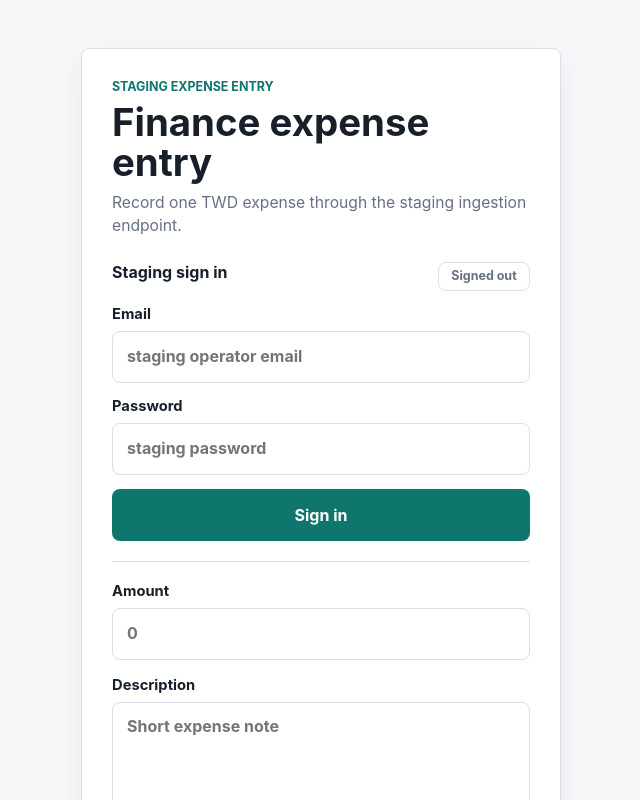
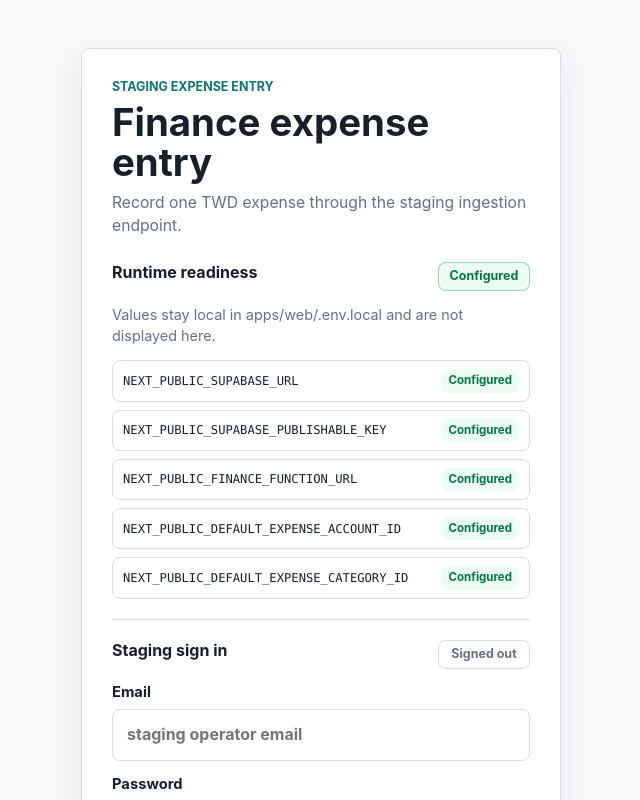
Before and after one commit to fp52rrrvgh-cmyk/detabase, a Next.js app in the folder apps/web/: page / in a window 1280 px wide. Shown: the top 800 px of the page, without its empty margins (319-959 px from the left). Built offline with nearby package versions, Linux system fonts and the light colour scheme; no server answers.

Commit message:
Implement WebApp runtime readiness guidance (#157)

```diff
--- a/apps/web/app/globals.css
+++ b/apps/web/app/globals.css
@@ -87,7 +87,8 @@ h1 {
   line-height: 1.5;
 }
 
-.auth-section {
+.auth-section,
+.runtime-section {
   display: grid;
   gap: 14px;
   margin-bottom: 20px;
@@ -126,6 +127,67 @@ h1 {
   border-color: rgba(6, 118, 71, 0.32);
   background: var(--success-bg);
   color: var(--success);
+}
+
+.session-warning {
+  border-color: rgba(138, 75, 0, 0.3);
+  background: var(--warning-bg);
+  color: var(--warning);
+}
+
+.runtime-note {
+  margin: 0;
+  color: var(--muted);
+  font-size: 0.9rem;
+  line-height: 1.45;
+}
+
+.runtime-list {
+  display: grid;
+  gap: 8px;
+  margin: 0;
+  padding: 0;
+  list-style: none;
+}
+
+.runtime-list li {
+  display: flex;
+  align-items: center;
+  justify-content: space-between;
+  gap: 10px;
+  min-height: 38px;
+  padding: 8px 10px;
+  border: 1px solid var(--line);
+  border-radius: 8px;
+}
+
+.runtime-list code {
+  color: var(--text);
+  font-family:
+    "SFMono-Regular", Consolas, "Liberation Mono", Menlo, monospace;
+  font-size: 0.76rem;
+  overflow-wrap: anywhere;
+}
+
+.runtime-state {
+  flex: 0 0 auto;
+  min-width: 76px;
+  padding: 5px 7px;
+  border-radius: 8px;
+  font-size: 0.72rem;
+  font-weight: 750;
+  line-height: 1.15;
+  text-align: center;
+}
+
+.runtime-ready {
+  background: var(--success-bg);
+  color: var(--success);
+}
+
+.runtime-missing {
+  background: var(--warning-bg);
+  color: var(--warning);
 }
 
 .auth-form {
--- a/apps/web/app/page.tsx
+++ b/apps/web/app/page.tsx
@@ -28,6 +28,22 @@ type RuntimeConfig = {
   categoryId: string;
 };
 
+type RuntimeStatusItem = {
+  name: string;
+  configured: boolean;
+};
+
+const RUNTIME_ENVIRONMENT_FIELDS: Array<{
+  name: string;
+  key: keyof RuntimeConfig;
+}> = [
+  { name: "NEXT_PUBLIC_SUPABASE_URL", key: "supabaseUrl" },
+  { name: "NEXT_PUBLIC_SUPABASE_PUBLISHABLE_KEY", key: "publishableKey" },
+  { name: "NEXT_PUBLIC_FINANCE_FUNCTION_URL", key: "functionUrl" },
+  { name: "NEXT_PUBLIC_DEFAULT_EXPENSE_ACCOUNT_ID", key: "accountId" },
+  { name: "NEXT_PUBLIC_DEFAULT_EXPENSE_CATEGORY_ID", key: "categoryId" },
+];
+
 const REQUEST_FAILURE_MESSAGE =
   "Expense was not saved. Network or runtime request failed; inspect staging setup locally.";
 
@@ -47,6 +63,13 @@ function currentLocalDate(): string {
 
 function hasRuntimeConfig(config: RuntimeConfig): boolean {
   return Object.values(config).every((value) => value.trim().length > 0);
+}
+
+function runtimeEnvironmentStatus(config: RuntimeConfig): RuntimeStatusItem[] {
+  return RUNTIME_ENVIRONMENT_FIELDS.map(({ name, key }) => ({
+    name,
+    configured: config[key].trim().length > 0,
+  }));
 }
 
 function isPositiveAmount(value: string): boolean {
@@ -77,6 +100,21 @@ function extractSafeErrorCode(body: unknown): string | null {
   return code;
 }
 
+function safeFailureMessage(code: string | null): string {
+  switch (code) {
+    case "invalid_account_reference":
+      return "Expense was not saved. Check NEXT_PUBLIC_DEFAULT_EXPENSE_ACCOUNT_ID in apps/web/.env.local against an active same-owner staging account.";
+    case "invalid_category_reference":
+      return "Expense was not saved. Check NEXT_PUBLIC_DEFAULT_EXPENSE_CATEGORY_ID in apps/web/.env.local against an active same-owner staging expense category.";
+    case "category_movement_mismatch":
+      return "Expense was not saved. Check that NEXT_PUBLIC_DEFAULT_EXPENSE_CATEGORY_ID points to an active same-owner staging expense category.";
+    default:
+      return code
+        ? `Expense was not saved. Safe error: ${code}. Inspect staging setup locally.`
+        : "Expense was not saved. Inspect staging separately if needed.";
+  }
+}
+
 async function readSafeJson(response: Response): Promise<unknown> {
   const contentType = response.headers.get("content-type") ?? "";
   if (!contentType.includes("application/json")) {
@@ -105,6 +143,7 @@ export default function ExpenseEntryPage() {
   });
 
   const configReady = hasRuntimeConfig(runtimeConfig);
+  const runtimeStatusItems = runtimeEnvironmentStatus(runtimeConfig);
   const supabase = useMemo(() => {
     if (!runtimeConfig.supabaseUrl || !runtimeConfig.publishableKey) {
       return null;
@@ -331,9 +370,7 @@ export default function ExpenseEntryPage() {
       const code = extractSafeErrorCode(responseBody);
       setSubmitState({
         status: "failure",
-        message: code
-          ? `Expense was not saved. Safe error: ${code}.`
-          : "Expense was not saved. Inspect staging separately if needed.",
+        message: safeFailureMessage(code),
       });
       return;
     }
@@ -359,6 +396,11 @@ export default function ExpenseEntryPage() {
             Record one TWD expense through the staging ingestion endpoint.
           </p>
         </div>
+
+        <RuntimeReadiness
+          configured={configReady}
+          items={runtimeStatusItems}
+        />
 
         <section className="auth-section" aria-labelledby="auth-title">
           <div className="section-heading">
@@ -454,12 +496,16 @@ export default function ExpenseEntryPage() {
           <button
             className="submit-button"
             disabled={
-              submitState.status === "loading" || authStatus !== "signed_in"
+              submitState.status === "loading" ||
+              authStatus !== "signed_in" ||
+              !configReady
             }
             type="submit"
           >
             {submitState.status === "loading"
               ? "Saving..."
+              : !configReady
+              ? "Complete runtime setup"
               : authStatus === "signed_in"
               ? "Save expense"
               : "Sign in to save"}
@@ -469,6 +515,48 @@ export default function ExpenseEntryPage() {
         <StatusMessage state={submitState} configReady={configReady} />
       </section>
     </main>
+  );
+}
+
+function RuntimeReadiness({
+  configured,
+  items,
+}: {
+  configured: boolean;
+  items: RuntimeStatusItem[];
+}) {
+  return (
+    <section className="runtime-section" aria-labelledby="runtime-title">
+      <div className="section-heading">
+        <h2 id="runtime-title">Runtime readiness</h2>
+        <p
+          className={`session-status ${
+            configured ? "session-ready" : "session-warning"
+          }`}
+        >
+          {configured ? "Configured" : "Missing"}
+        </p>
+      </div>
+
+      <p className="runtime-note">
+        Values stay local in apps/web/.env.local and are not displayed here.
+      </p>
+
+      <ul className="runtime-list" aria-label="Runtime environment status">
+        {items.map((item) => (
+          <li key={item.name}>
+            <code>{item.name}</code>
+            <span
+              className={`runtime-state ${
+                item.configured ? "runtime-ready" : "runtime-missing"
+              }`}
+            >
+              {item.configured ? "Configured" : "Missing"}
+            </span>
+          </li>
+        ))}
+      </ul>
+    </section>
   );
 }
 
@@ -517,7 +605,7 @@ function StatusMessage({
   if (!configReady) {
     return (
       <p className="status-message status-warning" role="status">
-        Runtime configuration is incomplete. Add the approved public env names
+        Runtime configuration is incomplete. Review the missing env names above
         before submitting.
       </p>
     );
```
Also changed, not shown: 1 other file (tests, documents, lock files or other folders).
